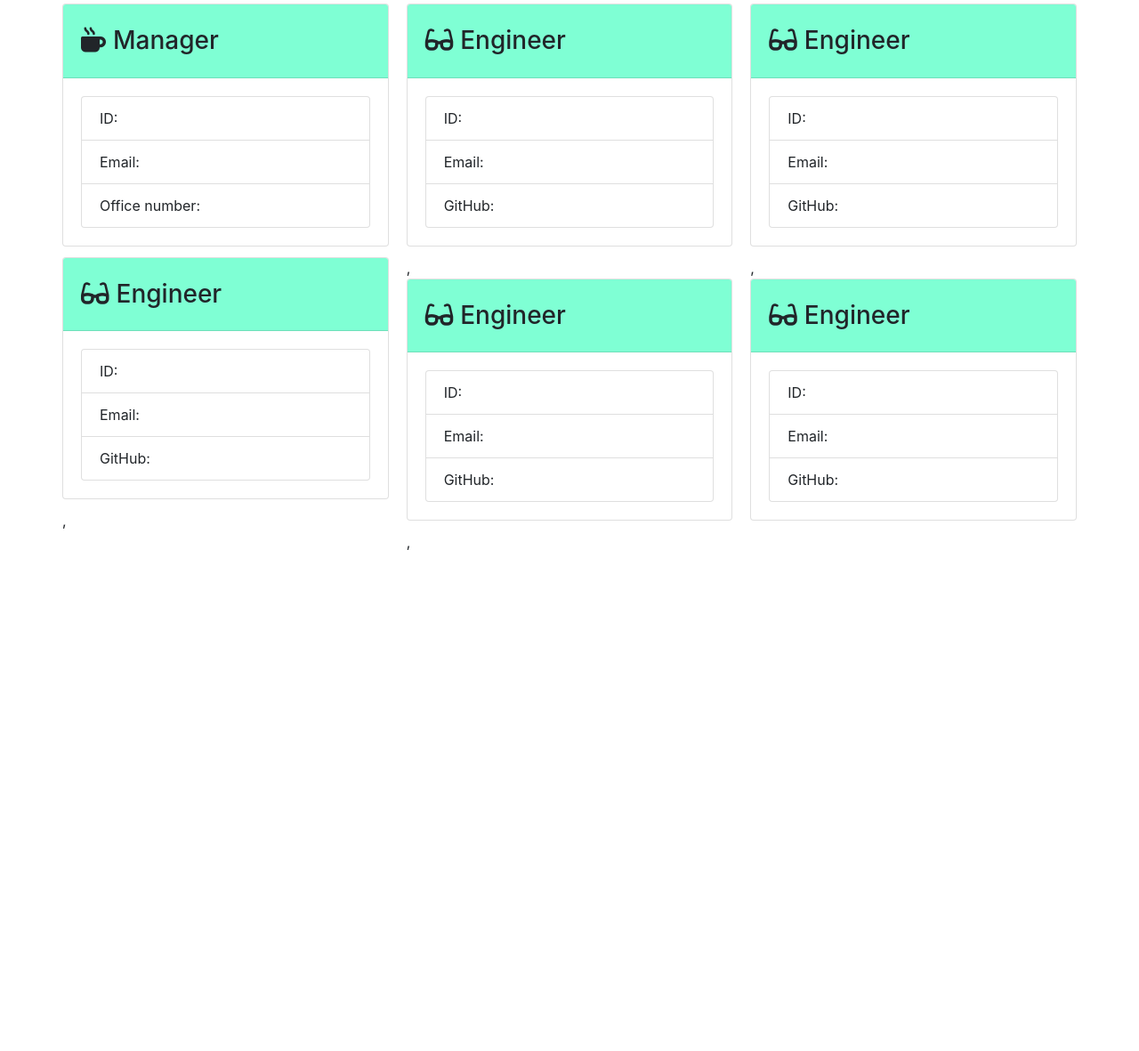
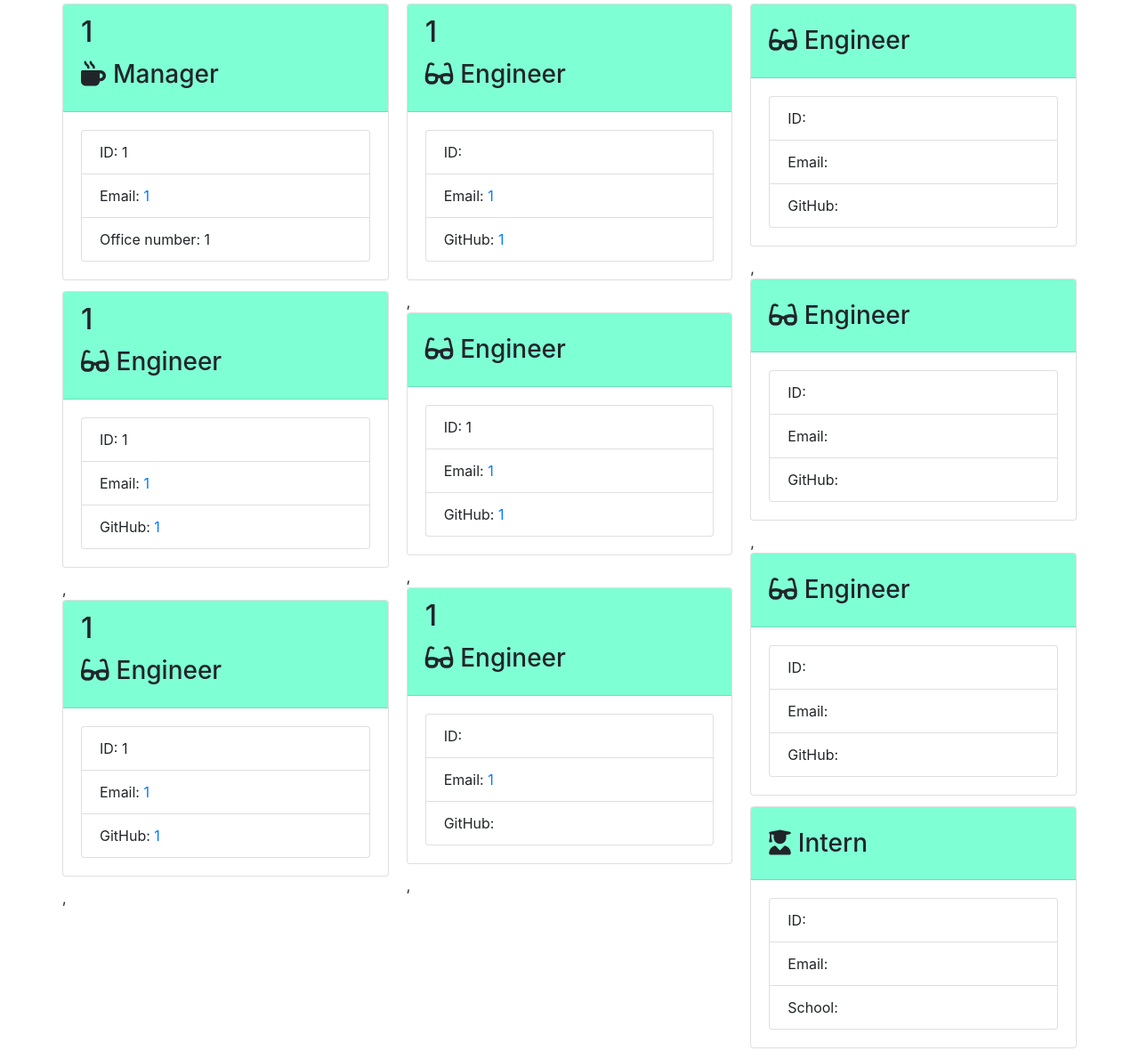
Before and after one commit to D-Brewst/TeamProfileGenerator, a website: page Develop/output/team.html in a window 1280 px wide. Shown: the part 226-1407 px from the top of the page at 89% size. Before the commit the page ends 847 px from the top, so only its background shows below. Drawn offline with nearby package versions, Linux system fonts and the light colour scheme.

```diff
--- a/Develop/output/team.html
+++ b/Develop/output/team.html
@@ -26,26 +26,78 @@
                 <div class="card-columns">
                     <div class="card employee-card">
     <div class="card-header">
-        <h2 class="card-title"></h2>
+        <h2 class="card-title">1</h2>
         <h3 class="card-title"><i class="fas fa-mug-hot mr-2"></i>Manager</h3>
     </div>
     <div class="card-body">
         <ul class="list-group">
-            <li class="list-group-item">ID: </li>
-            <li class="list-group-item">Email: <a href="mailto:"></a></li>
-            <li class="list-group-item">Office number: </li>
+            <li class="list-group-item">ID: 1</li>
+            <li class="list-group-item">Email: <a href="mailto:1">1</a></li>
+            <li class="list-group-item">Office number: 1</li>
         </ul>
     </div>
 </div>
 <div class="card employee-card">
+    <div class="card-header">
+        <h2 class="card-title">1</h2>
+        <h3 class="card-title"><i class="fas fa-glasses mr-2"></i>Engineer</h3>
+    </div>
+    <div class="card-body">
+        <ul class="list-group">
+            <li class="list-group-item">ID: 1</li>
+            <li class="list-group-item">Email: <a href="mailto:1">1</a></li>
+            <li class="list-group-item">GitHub: <a href="https://github.com/1" target="_blank" rel="noopener noreferrer">1</a></li>
+        </ul>
+    </div>
+</div>
+,<div class="card employee-card">
+    <div class="card-header">
+        <h2 class="card-title">1</h2>
+        <h3 class="card-title"><i class="fas fa-glasses mr-2"></i>Engineer</h3>
+    </div>
+    <div class="card-body">
+        <ul class="list-group">
+            <li class="list-group-item">ID: 1</li>
+            <li class="list-group-item">Email: <a href="mailto:1">1</a></li>
+            <li class="list-group-item">GitHub: <a href="https://github.com/1" target="_blank" rel="noopener noreferrer">1</a></li>
+        </ul>
+    </div>
+</div>
+,<div class="card employee-card">
+    <div class="card-header">
+        <h2 class="card-title">1</h2>
+        <h3 class="card-title"><i class="fas fa-glasses mr-2"></i>Engineer</h3>
+    </div>
+    <div class="card-body">
+        <ul class="list-group">
+            <li class="list-group-item">ID: </li>
+            <li class="list-group-item">Email: <a href="mailto:1">1</a></li>
+            <li class="list-group-item">GitHub: <a href="https://github.com/1" target="_blank" rel="noopener noreferrer">1</a></li>
+        </ul>
+    </div>
+</div>
+,<div class="card employee-card">
     <div class="card-header">
         <h2 class="card-title"></h2>
         <h3 class="card-title"><i class="fas fa-glasses mr-2"></i>Engineer</h3>
     </div>
     <div class="card-body">
         <ul class="list-group">
+            <li class="list-group-item">ID: 1</li>
+            <li class="list-group-item">Email: <a href="mailto:1">1</a></li>
+            <li class="list-group-item">GitHub: <a href="https://github.com/1" target="_blank" rel="noopener noreferrer">1</a></li>
+        </ul>
+    </div>
+</div>
+,<div class="card employee-card">
+    <div class="card-header">
+        <h2 class="card-title">1</h2>
+        <h3 class="card-title"><i class="fas fa-glasses mr-2"></i>Engineer</h3>
+    </div>
+    <div class="card-body">
+        <ul class="list-group">
             <li class="list-group-item">ID: </li>
-            <li class="list-group-item">Email: <a href="mailto:"></a></li>
+            <li class="list-group-item">Email: <a href="mailto:1">1</a></li>
             <li class="list-group-item">GitHub: <a href="https://github.com/" target="_blank" rel="noopener noreferrer"></a></li>
         </ul>
     </div>
@@ -89,16 +141,16 @@
         </ul>
     </div>
 </div>
-,<div class="card employee-card">
+<div class="card employee-card">
     <div class="card-header">
         <h2 class="card-title"></h2>
-        <h3 class="card-title"><i class="fas fa-glasses mr-2"></i>Engineer</h3>
+        <h3 class="card-title"><i class="fas fa-user-graduate mr-2"></i>Intern</h3>
     </div>
     <div class="card-body">
         <ul class="list-group">
             <li class="list-group-item">ID: </li>
             <li class="list-group-item">Email: <a href="mailto:"></a></li>
-            <li class="list-group-item">GitHub: <a href="https://github.com/" target="_blank" rel="noopener noreferrer"></a></li>
+            <li class="list-group-item">School: </li>
         </ul>
     </div>
 </div>
```
Also changed, not shown: Develop/README.md (added).
